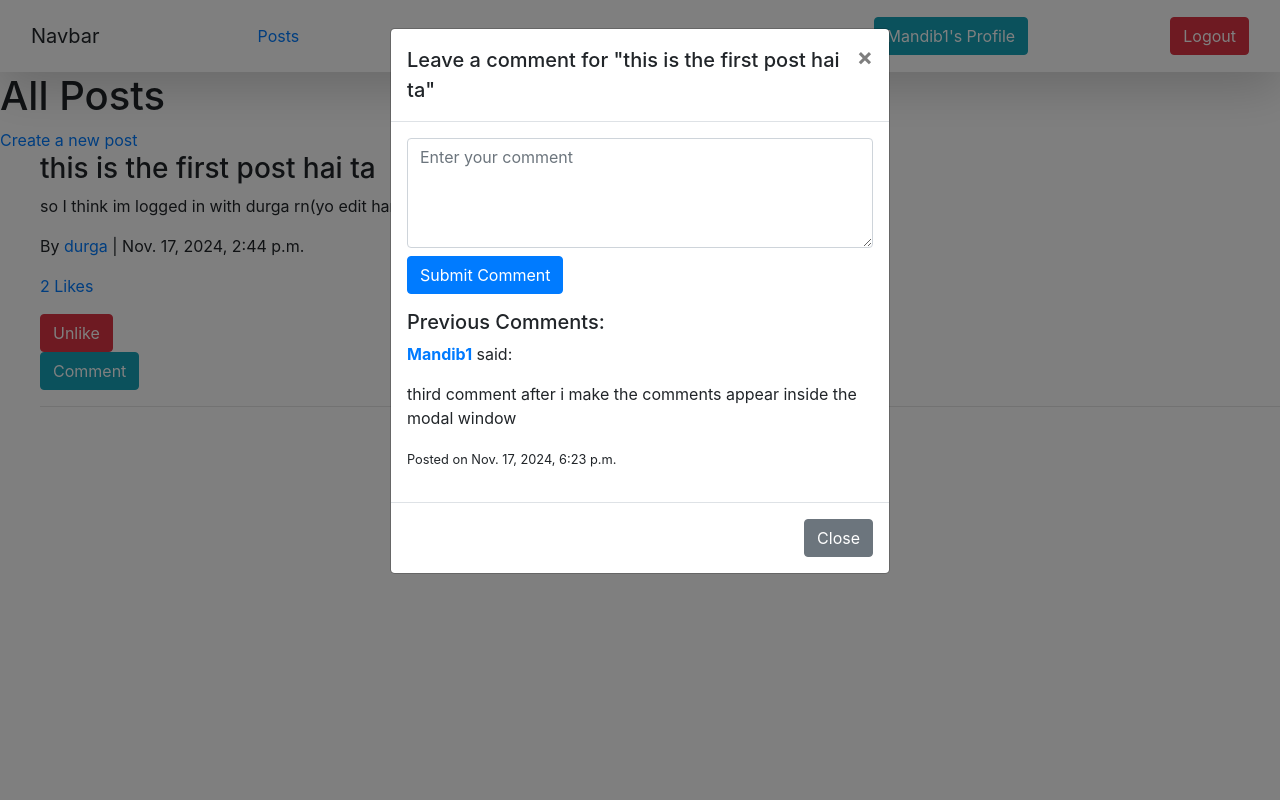
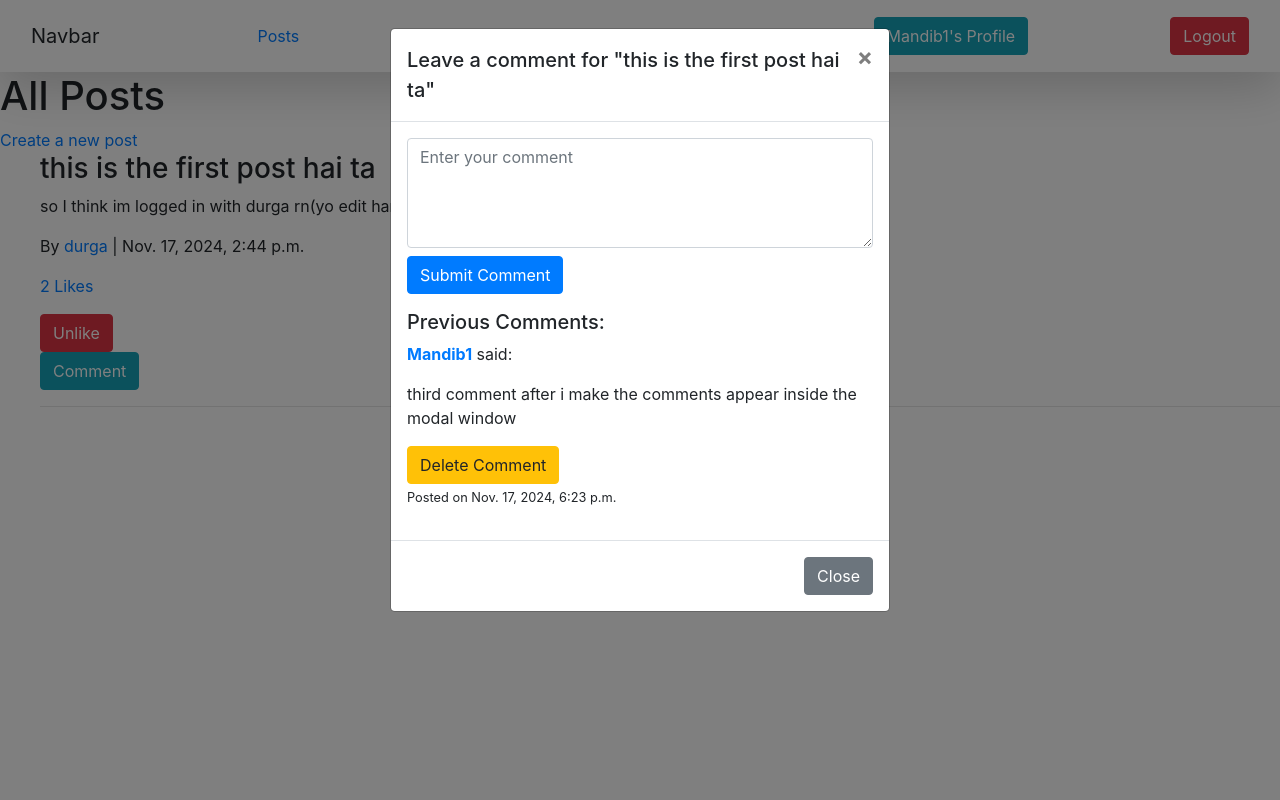
Before and after one commit to mandibchaulagain/Django_Apps, a Django app: page /postlist/ in a window 1280 px wide, after a click on "Comment". Run offline with Django 5.2, Linux system fonts and the light colour scheme; a user stored in the database is signed in; data comes from the database, SQL or seed files in the repository; both versions use the stored data as it was after the commit; some libraries are stand-ins or nearby versions.

Commit message:
added delete post and comments functionality

```diff
--- a/core/core/urls.py
+++ b/core/core/urls.py
@@ -17,7 +17,7 @@ Including another URLconf
 from django.contrib import admin
 from django.urls import path, include
 from home.views import *
-from vege.views import *
+from vege.views import recipes, delete_recipe,delete_recipe, register, login_page, logout_page, post_list, post_detail, create_post, user_profile, edit_post, delete_post, delete_comment, update_recipe
 from django.conf.urls.static import static
 from django.conf import settings
 from django.contrib.staticfiles.urls import staticfiles_urlpatterns
@@ -58,6 +58,8 @@ urlpatterns = [
     path('profile/<str:username>/', user_profile, name='user_profile'),
     path('postlist/edit/<int:post_id>/', edit_post, name='edit_post'),
     path('api-auth/', include('rest_framework.urls')),
+    path('delete_post/<int:post_id>/', delete_post, name='delete_post'),
+    path('delete_comment/<int:comment_id>/', delete_comment, name='delete_comment'),
     path("admin/", admin.site.urls),
 ]
 
--- a/core/vege/templates/post_detail.html
+++ b/core/vege/templates/post_detail.html
@@ -2,6 +2,7 @@
 {% block start %}
 <h1>{{ post.title }}</h1> {% if post.author == request.user %}
 <a href="{% url 'edit_post' post.id %}" class="btn btn-warning">Edit</a>
+<a href = "{% url 'delete_post' post.id%}" class="btn btn-warning">Delete</a>
 {% endif %}
 <p>By <a href="{% url 'user_profile' post.author.username %}">{{ post.author.username }}</a> | {{ post.created_at }}</p>
 
@@ -55,6 +56,9 @@
             <strong><a href="{% url 'user_profile' comment.author.username %}">{{ comment.author.username }}</a>:</strong> {{ comment.content }}
             <br>
             <small>{{ comment.created_at }}</small>
+            {%if comment.author == request.user%}
+            <a href="{%url 'delete_comment' comment.id%}">Delete Comment</a>
+            {%endif%}
         </li>
     {% empty %}
         <p>No comments yet.</p>
--- a/core/vege/templates/post_list.html
+++ b/core/vege/templates/post_list.html
@@ -12,6 +12,9 @@
         <a href="{% url 'edit_post' post_data.post.id %}" class="btn btn-warning">Edit</a>
     {% endif %}
         <p>{{ post_data.post.content }}</p>
+        {% if post_data.post.author == request.user %}
+            <a href="{% url 'delete_post' post_data.post.id %}" class="btn btn-warning">Delete Post</a>
+        {% endif %}
         <p>By <a href="{% url 'user_profile' post_data.post.author.username %}">{{ post_data.post.author.username }}</a> | {{ post_data.post.created_at }}</p>
 
         <!-- Display like count with a clickable link -->
@@ -85,6 +88,12 @@
                                 <div class="comment-item">
                                     <p><strong><a href="{% url 'user_profile' comment.author.username %}">{{ comment.author.username }}</a></strong> said:</p>
                                     <p>{{ comment.content }}</p>
+                                    {% if comment.author == request.user %}
+                                    <a href="{% url 'delete_comment' comment.id %}" class="btn btn-warning">
+
+                                        Delete Comment
+                                    </a>
+                                {% endif %}
                                     <p><small>Posted on {{ comment.created_at }}</small></p>
                                 </div>
                                 {% empty %}
--- a/core/vege/views.py
+++ b/core/vege/views.py
@@ -102,10 +102,6 @@ def login_page(request):
 def logout_page(request):
     logout(request)
     return redirect('/login/')
-
-from django.shortcuts import render, get_object_or_404, redirect
-from .models import Post, Comment, Like
-from django.contrib.auth.decorators import login_required
 
 def post_list(request):
     posts = Post.objects.all().order_by('-created_at')
@@ -232,3 +228,23 @@ def edit_post(request, post_id):
         form = PostForm(instance=post)  # Prepopulate the form with the post data
 
     return render(request, 'edit_post.html', {'form': form, 'post': post})
+
+def delete_post(request, post_id):
+    post = get_object_or_404(Post, id=post_id)
+
+    # Ensure that only the post's author can delete the post
+    if post.author != request.user:
+        return HttpResponseForbidden("You are not allowed to delete this post.")
+
+    post.delete()
+    return redirect('post_list')  # Redirect to the post list after deletion
+
+def delete_comment(request, comment_id):
+    comment = get_object_or_404(Comment, id=comment_id)
+
+    # Ensure that only the comment's author can delete the comment
+    if comment.author != request.user:
+        return HttpResponseForbidden("You are not allowed to delete this comment.")
+
+    comment.delete()
+    return redirect('post_detail', post_id=comment.post.id)  # Redirect back to the post's detail page
```
Also changed, not shown: core/db.sqlite3.
